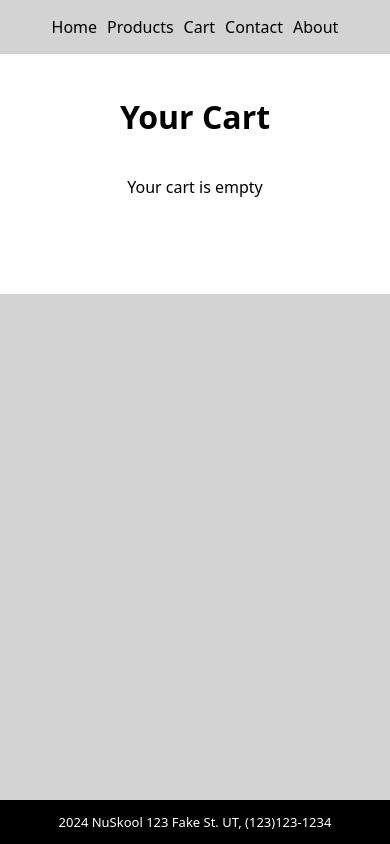
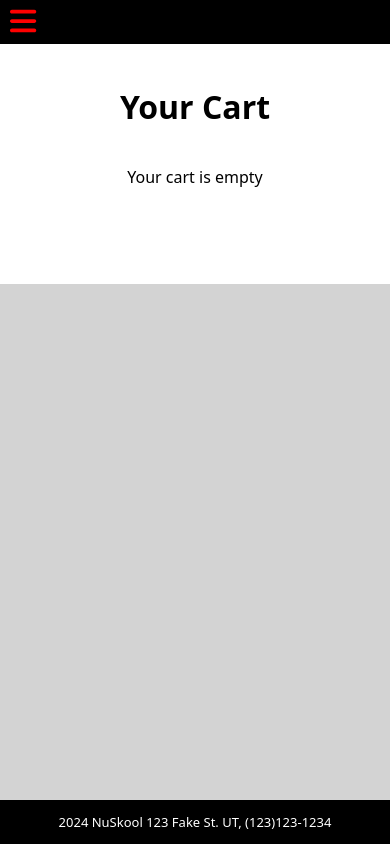
Before and after one commit to MATTYarei5/react-template, a React (Create React App) app: page /cart in a window 390 px wide. Built offline with nearby package versions, Linux system fonts and the light colour scheme; a web font is replaced by a local one.

Commit message:
added hamburger mobile style menu and update mobile header styles

```diff
--- a/package.json
+++ b/package.json
@@ -3,6 +3,11 @@
   "version": "0.1.0",
   "private": true,
   "dependencies": {
+    "@fortawesome/fontawesome-svg-core": "^6.6.0",
+    "@fortawesome/free-brands-svg-icons": "^6.6.0",
+    "@fortawesome/free-regular-svg-icons": "^6.6.0",
+    "@fortawesome/free-solid-svg-icons": "^6.6.0",
+    "@fortawesome/react-fontawesome": "^0.1.18",
     "react": "^17.0.2",
     "react-dom": "^17.0.2",
     "react-router-dom": "^5.3.4",
--- a/src/App.jsx
+++ b/src/App.jsx
@@ -10,9 +10,11 @@ import Contact from './components/pages/Contact';
 import About from './components/pages/About';
 import Cart from './components/pages/Cart';
 import Home from './components/pages/Home';
+import icons from './assets/icons/icon';
 
 import './styles/main.scss';
 
+icons()
 function App() {
   return (
     <BrowserRouter>
--- /dev/null
+++ b/src/assets/icons/icon.js
@@ -0,0 +1,8 @@
+import { library } from '@fortawesome/fontawesome-svg-core';
+import { faBars } from '@fortawesome/free-solid-svg-icons';
+
+const icons = () => {
+    return library.add(faBars)
+}
+
+export default icons
--- a/src/components/Header/Header.jsx
+++ b/src/components/Header/Header.jsx
@@ -1,10 +1,17 @@
-import React from 'react';
+import { useState } from 'react';
 import { Link } from 'react-router-dom';
+import { FontAwesomeIcon } from '@fortawesome/react-fontawesome';
 
 function Header() {
+
+  const [isMobile, setIsMobile] = useState(false)
+
   return (
     <header className="header">
-      <nav>
+      <button className='hamburger' onClick={() => setIsMobile(prevState => !prevState)}>
+      <FontAwesomeIcon icon='fa-solid fa-bars' />
+      </button>
+      <nav className={isMobile ? 'mobile-nav': ''}>
           <p><Link to="/">Home</Link></p>
           <p><Link to="/products">Products</Link></p>
           <p><Link to="/cart">Cart</Link></p>
--- a/src/styles/cart.scss
+++ b/src/styles/cart.scss
@@ -33,6 +33,7 @@
             color: white;
             border-radius: 5px;
             box-shadow: 5px 5px 10px 0px rgba(0,0,0,0.75);
+            cursor: pointer;
           }
 
           span {
@@ -51,5 +52,6 @@
         color: white;
         border-radius: 5px;
         box-shadow: 5px 5px 10px 0px rgba(0,0,0,0.75);
+        cursor: pointer;
       }
     }
--- a/src/styles/header.scss
+++ b/src/styles/header.scss
@@ -1,8 +1,28 @@
 .header {
+    .hamburger {
+        display: none;
+        cursor: pointer;
+        color: red;
+        background-color: black;
+        font-size: 30px;
+        padding: 5px 10px;
+        border: none;
+      }
+
     nav {
         font-size: 20px;
         display: flex;
         justify-content: center;
         gap: 35px;
+
+    a{
+        text-decoration: none;
+        color: black;
+        transition: color 0.3s ease;
+
+        &:hover{
+            color: red;
+        }
+        }
     }
 }
--- a/src/styles/media-queries/headerMedia.scss
+++ b/src/styles/media-queries/headerMedia.scss
@@ -1,14 +1,36 @@
 @media (max-width: 768px) {
     .header {
+      background-color: black;
+
+      .hamburger {
+        display: block;
+      }
       nav {
+        top: 40px;
+        display: none;
         font-size: 20px;
+        position: absolute;
+        z-index: 1;
+
+        a {
+          color: white;
+          margin-left: 6px;
+        }
+    }
+
+    .mobile-nav {
+      display: block;
+
     }
 }
 
 @media (max-width: 480px) {
     .header {
+      .hamburger {
+        display: block;
+      }
+
         nav {
-          display: flex;
           font-size: 16px;
           gap: 10px;
         }
--- a/src/styles/product.scss
+++ b/src/styles/product.scss
@@ -9,6 +9,7 @@
         text-align: center;
         border-radius: 5px;
         box-shadow: 0px 0px 10px 10px rgba(0, 0, 0, 0.1);
+        cursor: pointer;
     }
 }
 
@@ -50,6 +51,7 @@
                 color: white;
                 border-radius: 5px;
                 box-shadow: 5px 5px 10px 0px rgba(0,0,0,0.75);
+                cursor: pointer;
             }
 
             .add-sub-button {
@@ -58,6 +60,7 @@
                     color: white;
                     border-radius: 5px;
                     box-shadow: 5px 5px 10px 0px rgba(0,0,0,0.75);
+                    cursor: pointer;
                 }
 
                 span {
```
Also changed, not shown: 1 other file (tests, documents, lock files or other folders).
